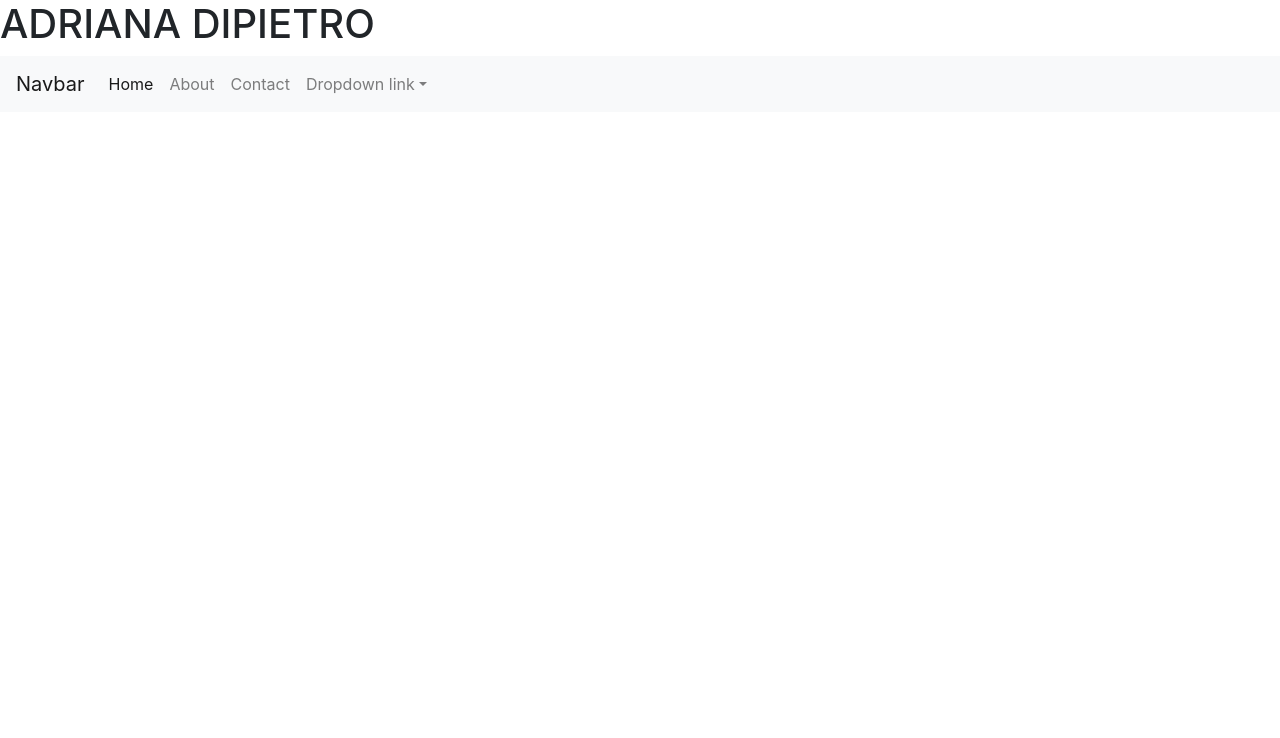
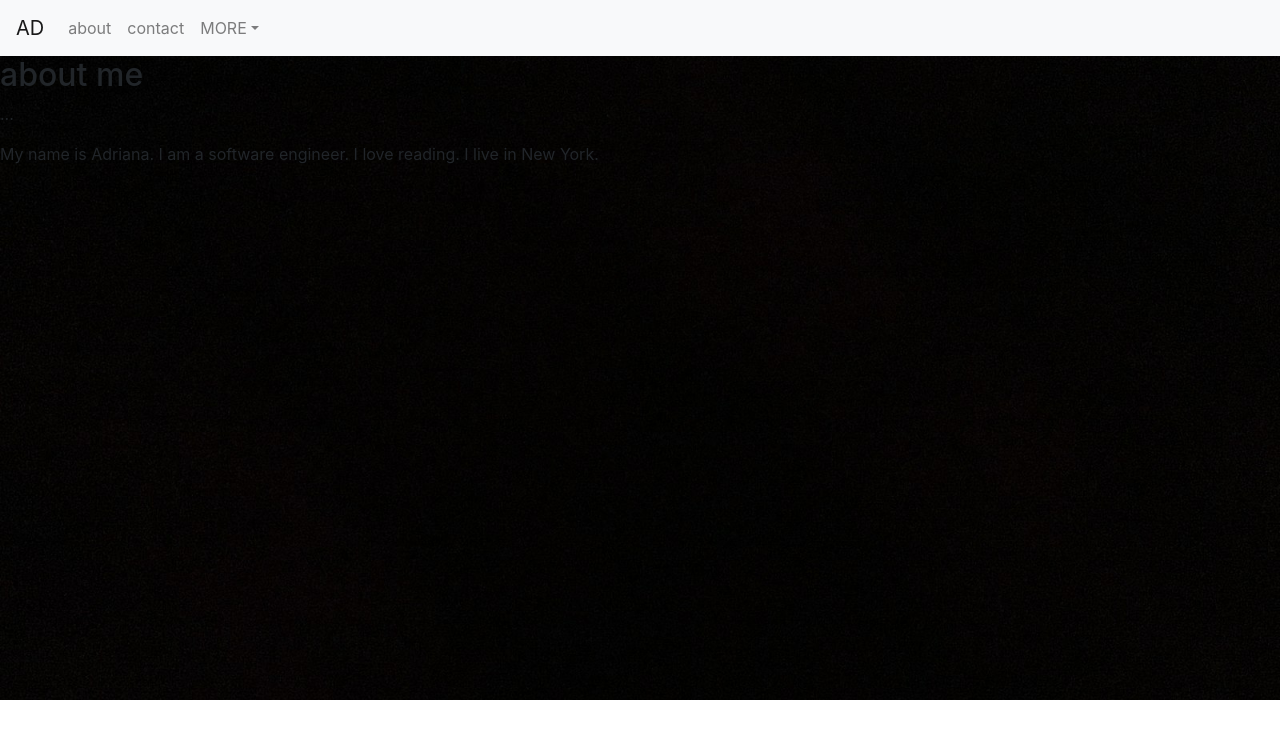
Before and after one commit to am20dipi/adrianadipietro, a React (Create React App) app in the folder frontend/: page /about in a window 1280 px wide. Shown: the top 738 px of the page. Built offline with nearby package versions, Linux system fonts and the light colour scheme.

Commit message:
Implementing parallax; using Link components to link to contact page, about page, and home page; building out simple outline of Contact.js, About.js and Home.js; some styling

```diff
--- /dev/null
+++ b/frontend/src/components/About.js
@@ -0,0 +1,14 @@
+
+
+function About(){
+    return(
+        <div className="about-section">
+            <h2>about me</h2>
+            <p>...</p>
+            <p>My name is Adriana. I am a software engineer. I love reading. I live in New York.</p>
+        </div>
+    )
+
+}
+
+export default About
--- a/frontend/src/components/App.js
+++ b/frontend/src/components/App.js
@@ -1,19 +1,23 @@
 import Navbar from './Navbar'
 import Home from './Home'
+import About from './About'
+import Contact from './Contact'
 import React from 'react'
 import { BrowserRouter, Routes, Route, Link } from 'react-router-dom'
 
 function App() {
   return (
     <div className="App">
-      <h1>ADRIANA DIPIETRO</h1>
-
+      <div className="parallax">
         <BrowserRouter>
           <Navbar/>
           <Routes>
             <Route path="/" element={<Home />} />
+            <Route path="/about" element={<About />} />
+            <Route path="/contact" element={<Contact />} />
           </Routes>
         </BrowserRouter>
+      </div>
     </div>
   );
 }
--- /dev/null
+++ b/frontend/src/components/Contact.js
@@ -0,0 +1,11 @@
+function Contact(){
+    return (
+        <div className="contact-container">
+            <h2>contact me</h2>
+            <p>...</p>
+
+        </div>
+    )
+}
+
+export default Contact
--- a/frontend/src/components/Home.js
+++ b/frontend/src/components/Home.js
@@ -1,8 +1,9 @@
-
 
 function Home(){
     return(
-        <h1>Home</h1>
+        <div className="home-container">
+            <h1>home</h1>
+        </div>
     )
 
 }
--- a/frontend/src/components/Navbar.js
+++ b/frontend/src/components/Navbar.js
@@ -5,24 +5,21 @@ function Navbar(){
     return (
 
         <nav className="navbar navbar-expand-lg navbar-light bg-light">
-        <Link className="navbar-brand" to="#">Navbar</Link>
+        <Link className="navbar-brand" to="/">AD</Link>
         <button className="navbar-toggler" type="button" data-toggle="collapse" data-target="#navbarNavDropdown" aria-controls="navbarNavDropdown" aria-expanded="false" aria-label="Toggle navigation">
             <span className="navbar-toggler-icon"></span>
         </button>
             <div className="collapse navbar-collapse" id="navbarNavDropdown">
                 <ul className="navbar-nav">
-                <li className="nav-item active">
-                    <Link className="nav-link" to="#">Home</Link> {/* <span className="sr-only">(current)</span> */}
+                    <li className="nav-item">
+                        <Link className="nav-link" to="/about">about</Link>
                     </li>
                     <li className="nav-item">
-                    <Link className="nav-link" to="#">About</Link>
-                </li>
-                <li className="nav-item">
-                    <Link className="nav-link" to="#">Contact</Link>
+                        <Link className="nav-link" to="/contact">contact</Link>
                     </li>
                     <li className="nav-item dropdown">
                         <Link className="nav-link dropdown-toggle" to="#" id="navbarDropdownMenuLink" data-toggle="dropdown" aria-haspopup="true" aria-expanded="false">
-                    Dropdown link
+                        MORE
                         </Link>
                         <div className="dropdown-menu" aria-labelledby="navbarDropdownMenuLink">
                             <Link className="dropdown-item" to="#">Action</Link>
--- a/frontend/src/style.css
+++ b/frontend/src/style.css
@@ -11,3 +11,17 @@ code {
   font-family: source-code-pro, Menlo, Monaco, Consolas, 'Courier New',
     monospace;
 }
+
+.parallax {
+  /* The image used */
+  background-image: url("black_image.jpg");
+
+  /* Set a specific height */
+  min-height: 700px;
+
+  /* Create the parallax scrolling effect */
+  background-attachment: fixed;
+  background-position: center;
+  background-repeat: no-repeat;
+  background-size: cover;
+}
```
Also changed, not shown: frontend/src/black_image.jpg (added). Lines whose indentation alone changed are shown as unchanged.
